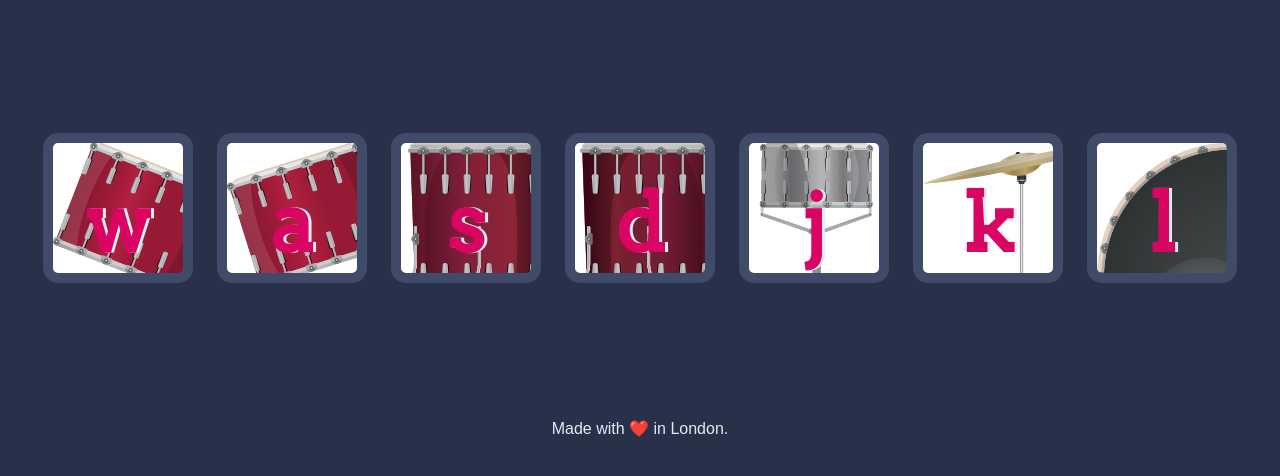
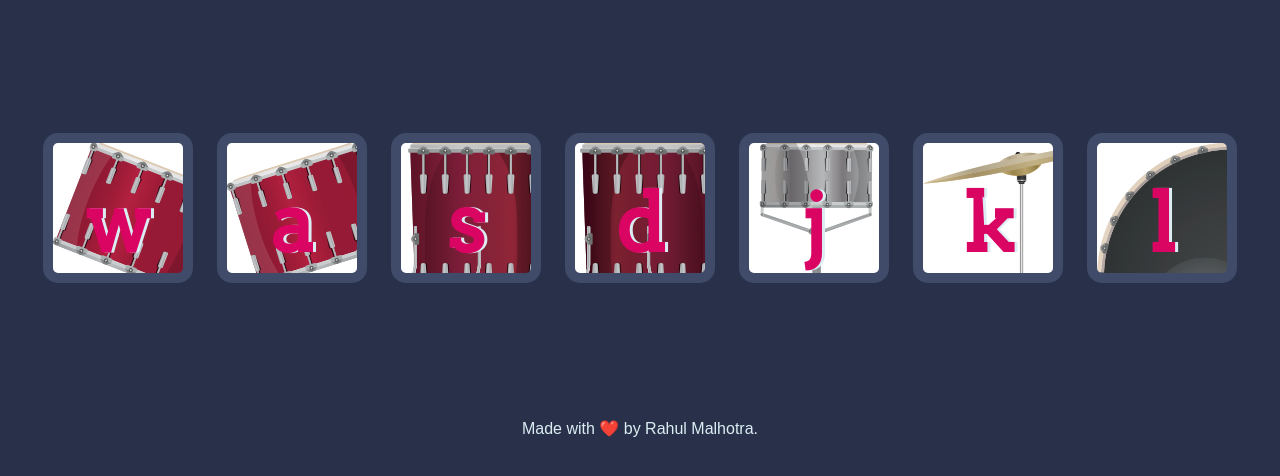
Before and after one commit to Rahul17102001/DrumsKit, a plain HTML site: page index.html in a window 1280 px wide. Shown: the part 156-632 px from the top of the page. Drawn offline with Linux system fonts and the light colour scheme.

Commit message:
Update index.html

```diff
--- a/index.html
+++ b/index.html
@@ -24,7 +24,7 @@
 
 
   <footer>
-    Made with ❤️ in London.
+    Made with ❤️ by Rahul Malhotra.
   </footer>
 <script src="index.js"></script>
 </body>
```
